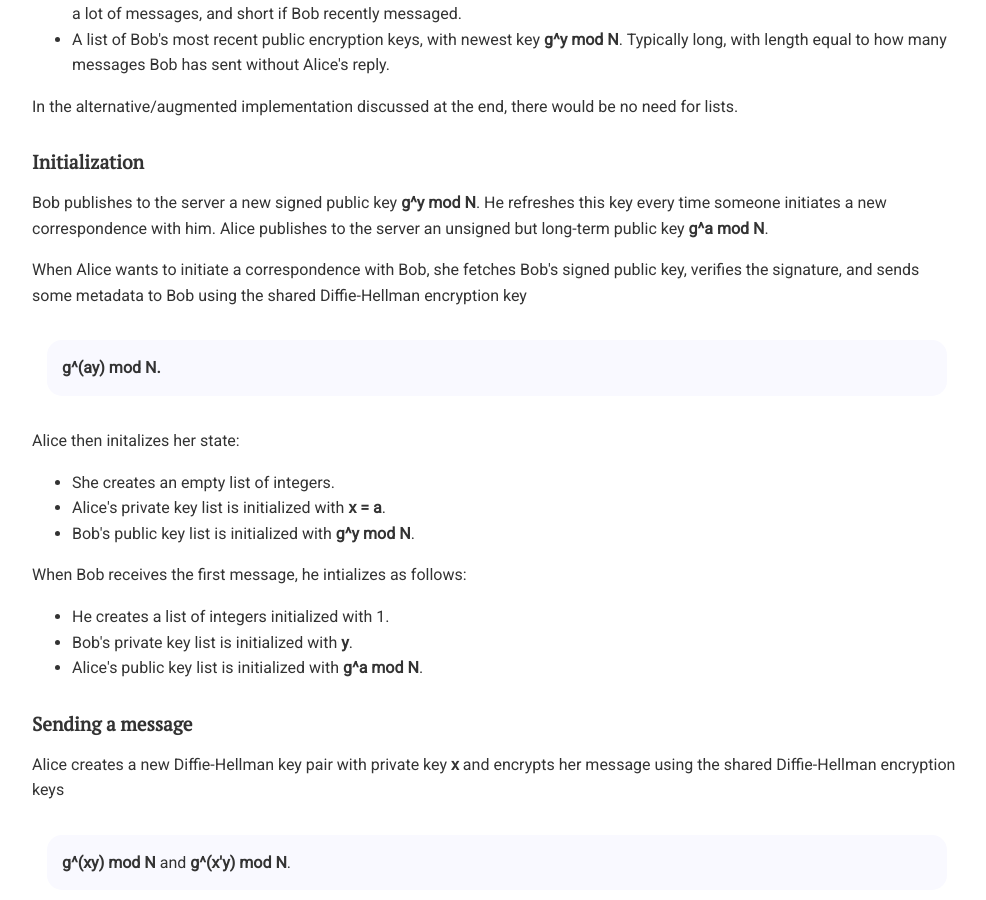
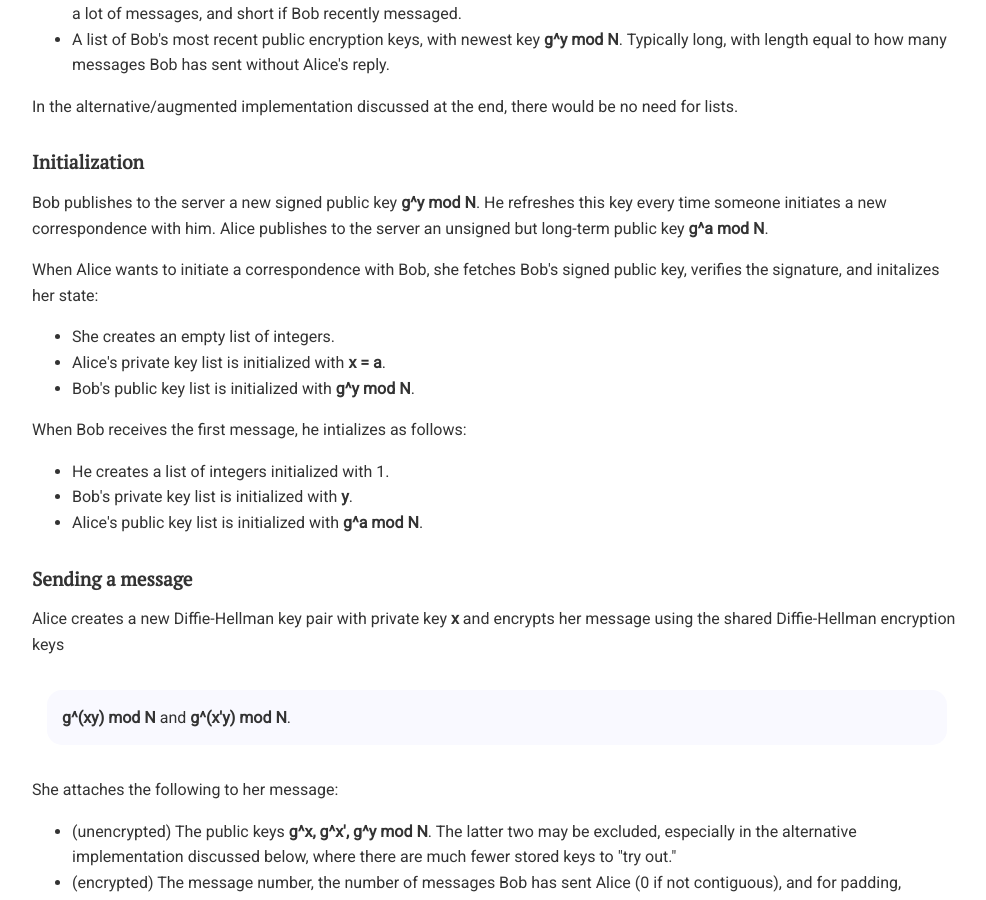
Before and after one commit to chatscrypt/chatscrypt.github.io, a Jekyll site: the page built from _posts/2020-01-23-the-chatscrypt-architecture-part-iii-authenticated-inductive-diffie-hellman.html, in a window 1280 px wide and 900 px high, scrolled down 1081 px. Shown: the whole window, without its empty margins (143-1129 px from the left). Built offline with Jekyll 4.4.1, drawn with Linux system fonts in a browser that asks for light colours; comment, search, counter and statistics services are not loaded.

Commit message:
Update 2020-01-23-the-chatscrypt-architecture-part-iii-authenticated-inductive-diffie-hellman.html

```diff
--- a/_posts/2020-01-23-the-chatscrypt-architecture-part-iii-authenticated-inductive-diffie-hellman.html
+++ b/_posts/2020-01-23-the-chatscrypt-architecture-part-iii-authenticated-inductive-diffie-hellman.html
@@ -38,12 +38,7 @@
 <h2>Initialization</h2>
 Bob publishes to the server a new signed public key <b>g^y mod N</b>. He refreshes this key every time someone initiates a new correspondence with him. Alice publishes to the server an unsigned but long-term public key <b>g^a mod N</b>.
 
-<p>When Alice wants to initiate a correspondence with Bob, she fetches Bob's signed public key, verifies the signature, and sends some metadata to Bob using the shared Diffie-Hellman encryption key
-<div class="media">
-<b>g^(ay) mod N.</b>
-</div>
-
-Alice then initalizes her state:
+<p>When Alice wants to initiate a correspondence with Bob, she fetches Bob's signed public key, verifies the signature, and initalizes her state:
 <ul>
 <li>She creates an empty list of integers.
 <li>Alice's private key list is initialized with <b>x = a</b>.
```
